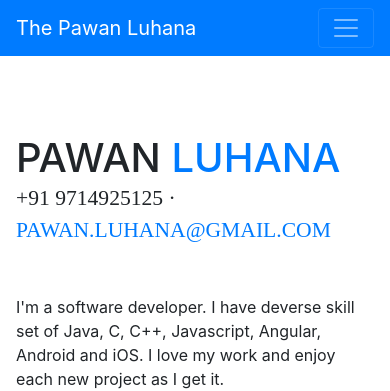
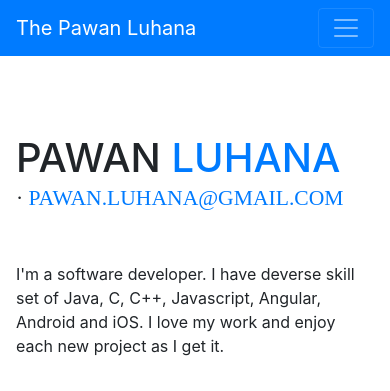
Before and after one commit to Thepawanluhana/thepawanluhana.github.io, a website with bundled scripts: page index.html in a window 390 px wide. Shown: the top 391 px of the page. Built offline with nearby package versions, Linux system fonts and the light colour scheme; a web font is replaced by a local one.

Commit message:
Phone number removed!

```diff
--- a/index.html
+++ b/index.html
@@ -68,7 +68,7 @@
           <h1 class="mb-0">Pawan
             <span class="text-primary">Luhana</span>
           </h1>
-          <div class="subheading mb-5">+91 9714925125 ·
+          <div class="subheading mb-5">·
             <a href="mailto:name@email.com">pawan.luhana@gmail.com</a>
           </div>
           <p class="mb-5">I'm a software developer. I have deverse skill set of Java, C, C++, Javascript, Angular, Android and iOS. I love my work and enjoy each new project as I get it.</p>
```
